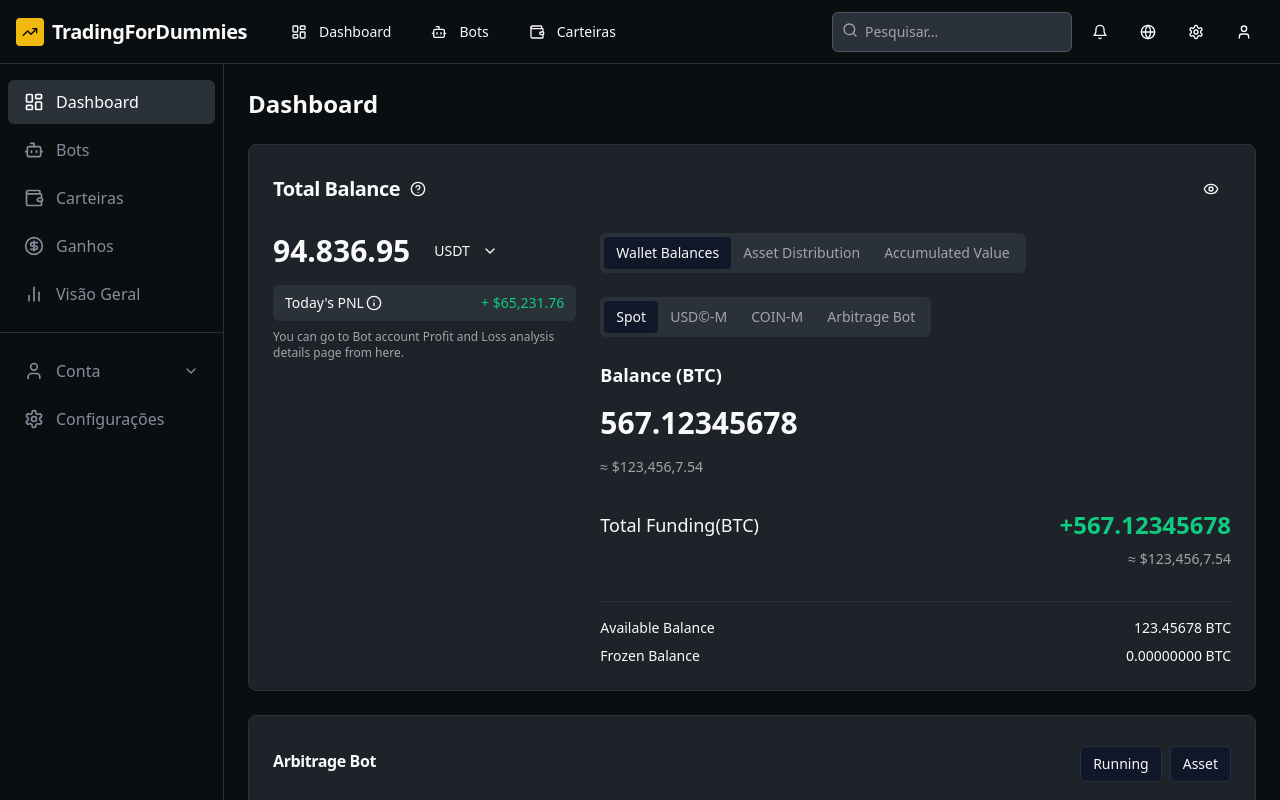
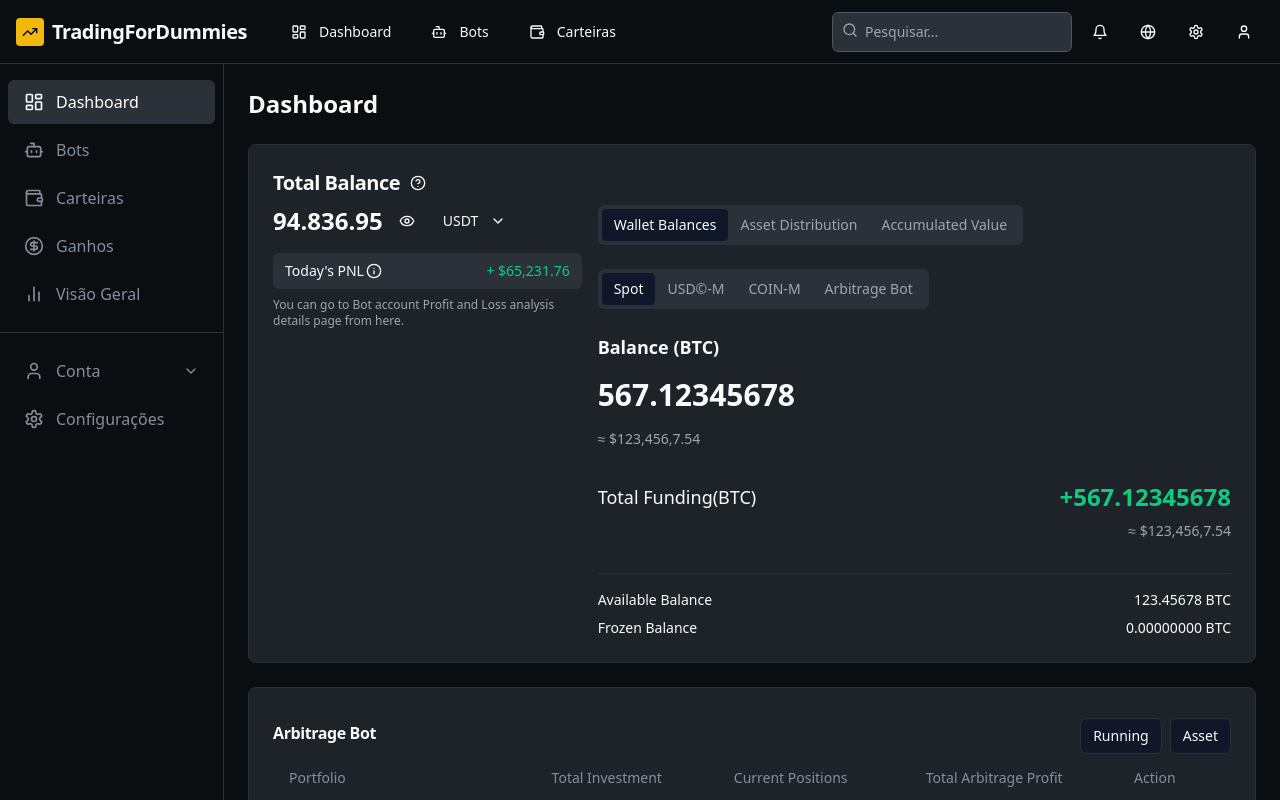
Before and after one commit to ronaldomafra/crypto-dummies-dashboard, a React (Vite) app: page /dashboard in a window 1280 px wide. Built offline with nearby package versions, Linux system fonts and the light colour scheme.

Commit message:
Refactor: Simplify TotalBalance component
- Move the visibility icon closer to the balance.
- No changes to the PNL section.

```diff
--- a/src/components/dashboard/TotalBalance.tsx
+++ b/src/components/dashboard/TotalBalance.tsx
@@ -1,9 +1,7 @@
-
 import { useState } from "react";
 import {
   Card,
   CardContent,
-  CardDescription,
   CardHeader,
   CardTitle,
 } from "@/components/ui/card";
@@ -43,7 +41,7 @@ const TotalBalance = () => {
 
   return (
     <Card className="bg-crypto-gray border-crypto-lightgray">
-      <CardHeader>
+      <CardHeader className="pb-2">
         <div className="flex items-center justify-between">
           <div className="flex items-center">
             <CardTitle className="text-xl font-semibold mr-2">Total Balance</CardTitle>
@@ -60,28 +58,30 @@ const TotalBalance = () => {
               </Tooltip>
             </TooltipProvider>
           </div>
+        </div>
+      </CardHeader>
+
+      <CardContent>
+        <div className="grid grid-cols-1 md:grid-cols-3 gap-4">
+          <div className="md:col-span-1">
+            <div className="mb-6">
+              <div className="flex items-center mb-1">
+                <div className="text-2xl font-semibold">
+                  {hideBalance ? "••••••" : "94.836.95"}
+                </div>
                 <Button
                   variant="ghost"
                   size="icon"
+                  className="ml-2 h-8 w-8"
                   onClick={() => setHideBalance(!hideBalance)}
                 >
                   {hideBalance ? <EyeOff className="h-4 w-4" /> : <Eye className="h-4 w-4" />}
                 </Button>
-        </div>
-      </CardHeader>
-      <CardContent>
-        <div className="grid grid-cols-1 md:grid-cols-3 gap-6">
-          <div className="md:col-span-1">
-            <div className="space-y-4">
-              <div>
-                <div className="flex items-center">
-                  <div className="text-3xl font-semibold">
-                    {hideBalance ? "••••••" : "94.836.95"}
-                  </div>
-                  <Button variant="ghost" className="h-6 ml-2">
+                <Button variant="ghost" className="h-6 ml-1">
                   USDT <ChevronDown className="ml-1 h-3 w-3" />
                 </Button>
               </div>
+
               <div className="mt-4 py-2 px-3 bg-crypto-lightgray rounded-md flex items-center justify-between">
                 <div className="flex items-center text-sm">
                   <span>Today's PNL</span>
@@ -107,7 +107,6 @@ const TotalBalance = () => {
               </div>
             </div>
           </div>
-          </div>
 
           <div className="md:col-span-2">
             <Tabs defaultValue="wallets" className="h-full">
@@ -117,7 +116,6 @@ const TotalBalance = () => {
                 <TabsTrigger value="accumulated">Accumulated Value</TabsTrigger>
               </TabsList>
 
-              {/* Wallet Balances Tab */}
               <TabsContent value="wallets" className="h-[calc(100%-40px)]">
                 <Tabs defaultValue="spot" className="h-full">
                   <TabsList className="bg-crypto-lightgray mb-4">
@@ -126,6 +124,7 @@ const TotalBalance = () => {
                     <TabsTrigger value="coin-m">COIN-M</TabsTrigger>
                     <TabsTrigger value="arbitrage">Arbitrage Bot</TabsTrigger>
                   </TabsList>
+
                   <TabsContent value="spot" className="h-[calc(100%-40px)]">
                     <div className="flex flex-col gap-4 h-full">
                       <div className="text-lg font-semibold">Balance (BTC)</div>
@@ -152,6 +151,7 @@ const TotalBalance = () => {
                       </div>
                     </div>
                   </TabsContent>
+
                   <TabsContent value="usd-m" className="h-[calc(100%-40px)]">
                     <div className="flex flex-col gap-4 h-full">
                       <div className="text-lg font-semibold">Balance (USD-M)</div>
@@ -178,6 +178,7 @@ const TotalBalance = () => {
                       </div>
                     </div>
                   </TabsContent>
+
                   <TabsContent value="coin-m" className="h-[calc(100%-40px)]">
                     <div className="flex flex-col gap-4 h-full">
                       <div className="text-lg font-semibold">Balance (COIN-M)</div>
@@ -204,6 +205,7 @@ const TotalBalance = () => {
                       </div>
                     </div>
                   </TabsContent>
+
                   <TabsContent value="arbitrage" className="h-[calc(100%-40px)]">
                     <div className="flex flex-col gap-4 h-full">
                       <div className="text-lg font-semibold">Balance (Arbitrage)</div>
@@ -241,7 +243,6 @@ const TotalBalance = () => {
                 </Tabs>
               </TabsContent>
 
-              {/* Asset Distribution Tab */}
               <TabsContent value="assetdist" className="h-[calc(100%-40px)]">
                 <div className="h-[300px]">
                   <ResponsiveContainer width="100%" height="100%">
@@ -278,7 +279,6 @@ const TotalBalance = () => {
                 </div>
               </TabsContent>
 
-              {/* Accumulated Value Tab */}
               <TabsContent value="accumulated" className="h-[calc(100%-40px)]">
                 <div className="h-[300px]">
                   <ResponsiveContainer width="100%" height="100%">
--- a/src/pages/Dashboard.tsx
+++ b/src/pages/Dashboard.tsx
@@ -15,13 +15,9 @@ const Dashboard = () => {
             <h1 className="text-2xl font-semibold">Dashboard</h1>
           </div>
 
-          <div className="grid grid-cols-1 gap-6">
-            <TotalBalance />
-          </div>
+          <TotalBalance />
 
-          <div className="grid grid-cols-1 gap-6">
-            <BotTable />
-          </div>
+          <BotTable />
         </div>
       </div>
     </div>
```
Lines whose indentation alone changed are shown as unchanged.
